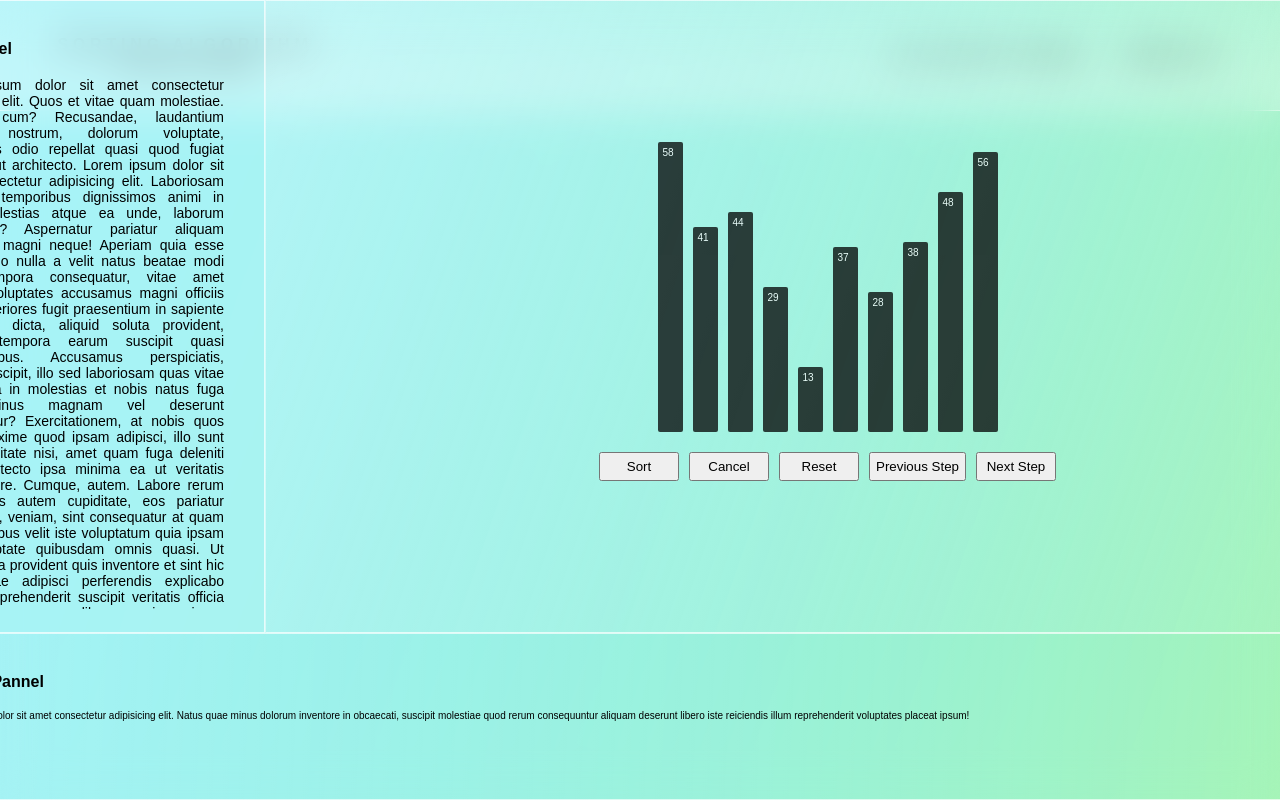
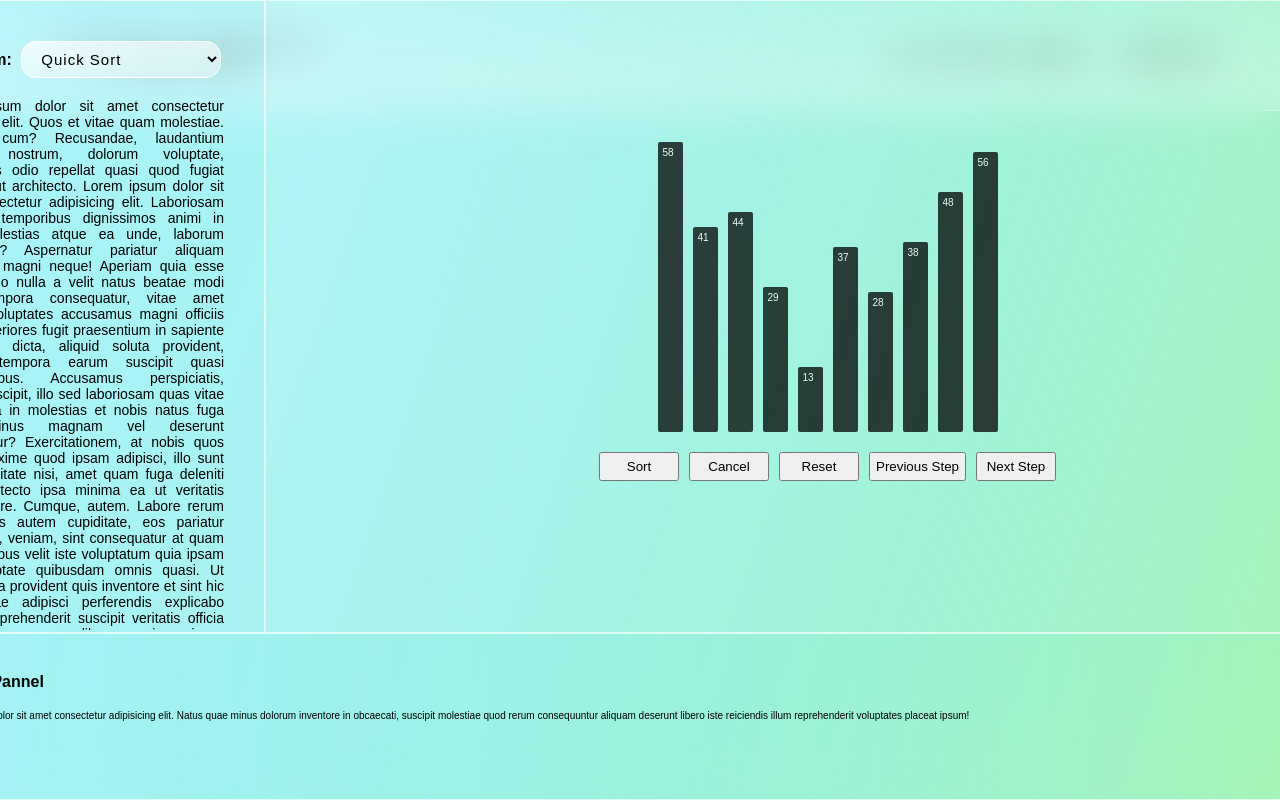
Before and after one commit to bkrmadtya/sorting-algorithm-visualizer, a React app: page / in a window 1280 px wide. Shown: the top 800 px of the page. Built offline with nearby package versions, Linux system fonts and the light colour scheme.

Commit message:
feat: added Dropdown component with basic styling

```diff
--- a/src/app.scss
+++ b/src/app.scss
@@ -74,6 +74,33 @@ a {
 			line-height: 2rem;
 			letter-spacing: 0.3em;
 		}
+	}
+}
+
+.dropdown {
+	width: 20rem;
+	padding: 0.8rem 1.5rem;
+	margin: 0 0.5rem;
+	background: linear-gradient(
+		173.95deg,
+		rgba(255, 255, 255, 0.74) 4.79%,
+		rgba(255, 255, 255, 0) 205.85%
+	);
+	border: 0.15rem solid #ffffff;
+	border-radius: 1.5rem;
+	font-size: 1.5rem;
+	letter-spacing: 0.1rem;
+
+	&:hover {
+		cursor: pointer;
+	}
+
+	&:focus {
+		outline: none;
+	}
+
+	& > option {
+		font-size: 1.7rem;
 	}
 }
 
--- /dev/null
+++ b/src/components/Common/Dropdown/index.tsx
@@ -0,0 +1,22 @@
+import React from 'react'
+
+type IProps = {
+	options: {
+		key: string
+		value: string
+	}[]
+}
+
+const Dropdown: React.FC<IProps> = ({ options }) => {
+	return (
+		<select className='dropdown'>
+			{options.map(({ key, value }) => (
+				<option key={key} value={value}>
+					{key}
+				</option>
+			))}
+		</select>
+	)
+}
+
+export default Dropdown
--- a/src/components/Dashboard/Panels/SidePanel/index.tsx
+++ b/src/components/Dashboard/Panels/SidePanel/index.tsx
@@ -1,10 +1,30 @@
 import React from 'react'
+
+//components
 import { Header } from 'src/components/Common'
+import Dropdown from 'src/components/Common/Dropdown'
 
+const algorithmsOptions = [
+	{
+		key: 'Quick Sort',
+		value: 'quickSort'
+	},
+	{
+		key: 'Bubble Sort',
+		value: 'bubbleSort'
+	},
+	{
+		key: 'Merge Sort',
+		value: 'mergeSort'
+	}
+]
 const SidePanel: React.FC = () => {
 	return (
 		<div className='sidePanel'>
-			<Header className='panelHeader'>Side Panel</Header>
+			<Header className='panelHeader'>
+				<span>Algorithm: </span>
+				<Dropdown options={algorithmsOptions} />
+			</Header>
 			<div className='codeContainer'>
 				<code>
 					Lorem ipsum dolor sit amet consectetur adipisicing elit. Quos et vitae
```
